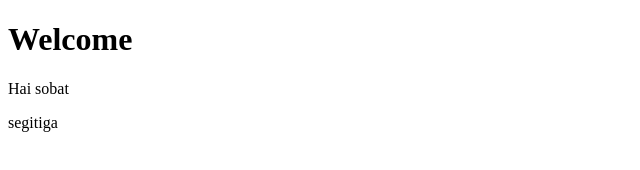
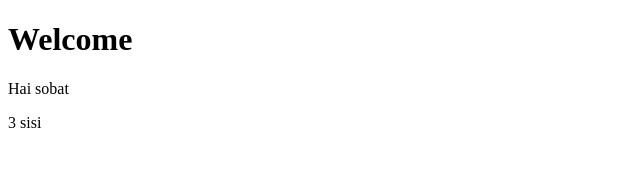
Before and after one commit to revou-fundamental-course/13-may-24-yuzalle, a plain HTML site: page index.html in a window 1280 px wide. Shown: the full height of the page, 0-640 px from the left. Drawn offline with Linux system fonts and the light colour scheme.

Commit message:
Update index.html

```diff
--- a/index.html
+++ b/index.html
@@ -13,7 +13,7 @@
     </header>
 
     <section>
-        <div> segitiga</div>
+        <div> 3 sisi</div>
 
     </section>
 </body>
```
